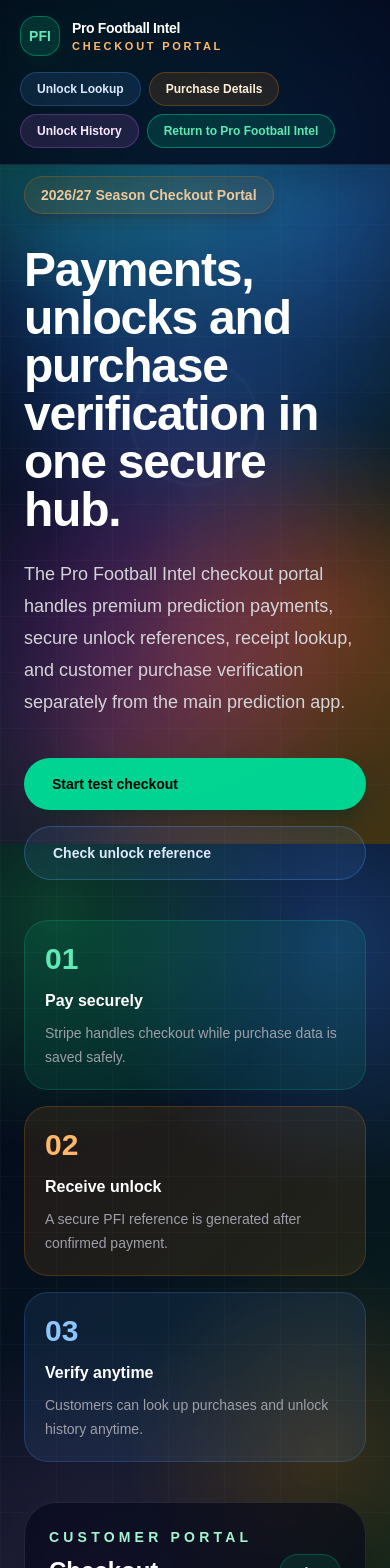
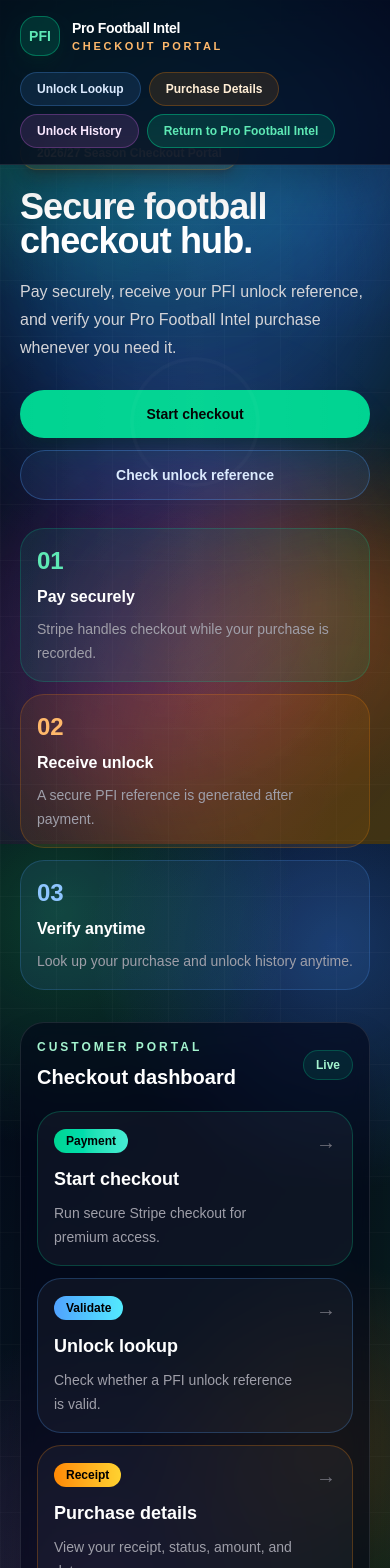
Before and after one commit to Scoreleeo/profbint-checkout, a Next.js app: page / in a window 390 px wide. Shown: the top 1568 px of the page. Built offline with nearby package versions, Linux system fonts and the light colour scheme.

Commit message:
Improve checkout dashboard mobile layout

```diff
--- a/app/page.tsx
+++ b/app/page.tsx
@@ -2,7 +2,7 @@
   {
     title: "Start checkout",
     href: "/test-checkout",
-    description: "Run the secure Stripe checkout flow for premium access.",
+    description: "Run secure Stripe checkout for premium access.",
     accent: "from-emerald-400 to-teal-300",
     border: "border-emerald-400/25",
     badge: "Payment",
@@ -10,7 +10,7 @@
   {
     title: "Unlock lookup",
     href: "/unlock",
-    description: "Quickly check whether a PFI unlock reference is valid.",
+    description: "Check whether a PFI unlock reference is valid.",
     accent: "from-blue-400 to-cyan-300",
     border: "border-blue-400/25",
     badge: "Validate",
@@ -18,7 +18,7 @@
   {
     title: "Purchase details",
     href: "/purchase",
-    description: "View product, amount, status, and purchase timestamps.",
+    description: "View your receipt, status, amount, and dates.",
     accent: "from-orange-400 to-amber-300",
     border: "border-orange-400/25",
     badge: "Receipt",
@@ -26,7 +26,7 @@
   {
     title: "Unlock history",
     href: "/unlock-history",
-    description: "Review the full unlock timeline and verification status.",
+    description: "Review your full unlock timeline.",
     accent: "from-fuchsia-400 to-purple-300",
     border: "border-fuchsia-400/25",
     badge: "History",
@@ -35,89 +35,100 @@
 
 export default function Home() {
   return (
-    <main className="min-h-screen px-6 py-10 text-white">
-      <section className="mx-auto flex min-h-[calc(100vh-180px)] w-full max-w-7xl flex-col">
-        <div className="grid flex-1 items-center gap-10 py-10 lg:grid-cols-[1.05fr_0.95fr]">
+    <main className="min-h-screen px-5 py-6 text-white sm:px-6 sm:py-10">
+      <section className="mx-auto flex w-full max-w-7xl flex-col">
+        <div className="grid gap-8 py-4 sm:py-8 lg:grid-cols-[1.05fr_0.95fr] lg:items-center">
           <section>
-            <div className="inline-flex rounded-full border border-orange-400/25 bg-orange-400/10 px-4 py-2 text-sm font-black text-orange-200 shadow-lg shadow-orange-950/20">
+            <div className="inline-flex rounded-full border border-orange-400/25 bg-orange-400/10 px-4 py-2 text-xs font-black text-orange-200 shadow-lg shadow-orange-950/20 sm:text-sm">
               2026/27 Season Checkout Portal
             </div>
 
-            <h1 className="mt-8 max-w-4xl text-5xl font-black tracking-tight text-white sm:text-6xl lg:text-7xl">
-              Payments, unlocks and purchase verification in one secure hub.
+            <h1 className="mt-5 max-w-4xl text-4xl font-black leading-[0.95] tracking-tight text-white sm:mt-8 sm:text-6xl lg:text-7xl">
+              Secure football checkout hub.
             </h1>
 
-            <p className="mt-6 max-w-2xl text-lg leading-8 text-zinc-300">
-              The Pro Football Intel checkout portal handles premium prediction
-              payments, secure unlock references, receipt lookup, and customer
-              purchase verification separately from the main prediction app.
+            <p className="mt-5 max-w-2xl text-base leading-7 text-zinc-300 sm:mt-6 sm:text-lg sm:leading-8">
+              Pay securely, receive your PFI unlock reference, and verify your
+              Pro Football Intel purchase whenever you need it.
             </p>
 
-            <div className="mt-10 flex flex-col gap-4 sm:flex-row">
+            <div className="mt-7 flex flex-col gap-3 sm:mt-10 sm:flex-row sm:gap-4">
               <a
                 href="/test-checkout"
-                className="rounded-full bg-emerald-400 px-7 py-4 text-sm font-black text-black shadow-xl shadow-emerald-950/30 transition hover:bg-emerald-300"
+                className="rounded-full bg-emerald-400 px-6 py-3.5 text-center text-sm font-black text-black shadow-xl shadow-emerald-950/30 transition hover:bg-emerald-300 sm:px-7 sm:py-4"
               >
-                Start test checkout
+                Start checkout
               </a>
 
               <a
                 href="/unlock"
-                className="rounded-full border border-blue-400/30 bg-blue-400/10 px-7 py-4 text-sm font-black text-blue-100 transition hover:bg-blue-400/20"
+                className="rounded-full border border-blue-400/30 bg-blue-400/10 px-6 py-3.5 text-center text-sm font-black text-blue-100 transition hover:bg-blue-400/20 sm:px-7 sm:py-4"
               >
                 Check unlock reference
               </a>
             </div>
 
-            <div className="mt-10 grid gap-4 sm:grid-cols-3">
-              <div className="rounded-3xl border border-emerald-400/20 bg-emerald-400/10 p-5">
-                <p className="text-3xl font-black text-emerald-300">01</p>
-                <p className="mt-3 font-bold text-white">Pay securely</p>
+            <div className="mt-7 grid gap-3 sm:mt-10 sm:grid-cols-3 sm:gap-4">
+              <div className="rounded-3xl border border-emerald-400/20 bg-emerald-400/10 p-4 sm:p-5">
+                <p className="text-2xl font-black text-emerald-300 sm:text-3xl">
+                  01
+                </p>
+                <p className="mt-2 font-bold text-white sm:mt-3">
+                  Pay securely
+                </p>
                 <p className="mt-2 text-sm leading-6 text-zinc-400">
-                  Stripe handles checkout while purchase data is saved safely.
+                  Stripe handles checkout while your purchase is recorded.
                 </p>
               </div>
 
-              <div className="rounded-3xl border border-orange-400/20 bg-orange-400/10 p-5">
-                <p className="text-3xl font-black text-orange-300">02</p>
-                <p className="mt-3 font-bold text-white">Receive unlock</p>
+              <div className="rounded-3xl border border-orange-400/20 bg-orange-400/10 p-4 sm:p-5">
+                <p className="text-2xl font-black text-orange-300 sm:text-3xl">
+                  02
+                </p>
+                <p className="mt-2 font-bold text-white sm:mt-3">
+                  Receive unlock
+                </p>
                 <p className="mt-2 text-sm leading-6 text-zinc-400">
-                  A secure PFI reference is generated after confirmed payment.
+                  A secure PFI reference is generated after payment.
                 </p>
               </div>
 
-              <div className="rounded-3xl border border-blue-400/20 bg-blue-400/10 p-5">
-                <p className="text-3xl font-black text-blue-300">03</p>
-                <p className="mt-3 font-bold text-white">Verify anytime</p>
+              <div className="rounded-3xl border border-blue-400/20 bg-blue-400/10 p-4 sm:p-5">
+                <p className="text-2xl font-black text-blue-300 sm:text-3xl">
+                  03
+                </p>
+                <p className="mt-2 font-bold text-white sm:mt-3">
+                  Verify anytime
+                </p>
                 <p className="mt-2 text-sm leading-6 text-zinc-400">
-                  Customers can look up purchases and unlock history anytime.
+                  Look up your purchase and unlock history anytime.
                 </p>
               </div>
             </div>
           </section>
 
-          <aside className="rounded-[2rem] border border-white/10 bg-slate-950/60 p-6 shadow-2xl shadow-black/30 backdrop-blur">
+          <aside className="rounded-[1.5rem] border border-white/10 bg-slate-950/60 p-4 shadow-2xl shadow-black/30 backdrop-blur sm:rounded-[2rem] sm:p-6">
             <div className="flex items-center justify-between gap-4">
               <div>
-                <p className="text-sm font-black uppercase tracking-[0.3em] text-emerald-200">
+                <p className="text-xs font-black uppercase tracking-[0.25em] text-emerald-200 sm:text-sm sm:tracking-[0.3em]">
                   Customer portal
                 </p>
-                <h2 className="mt-2 text-2xl font-black text-white">
+                <h2 className="mt-2 text-xl font-black text-white sm:text-2xl">
                   Checkout dashboard
                 </h2>
               </div>
 
-              <div className="rounded-full border border-emerald-400/25 bg-emerald-400/10 px-4 py-2 text-sm font-black text-emerald-200">
+              <div className="rounded-full border border-emerald-400/25 bg-emerald-400/10 px-3 py-1.5 text-xs font-black text-emerald-200 sm:px-4 sm:py-2 sm:text-sm">
                 Live
               </div>
             </div>
 
-            <div className="mt-6 grid gap-4">
+            <div className="mt-5 grid gap-3 sm:mt-6 sm:gap-4">
               {portalCards.map((card) => (
                 <a
                   key={card.href}
                   href={card.href}
-                  className={`group rounded-3xl border ${card.border} bg-white/[0.045] p-5 transition hover:-translate-y-1 hover:bg-white/[0.075]`}
+                  className={`group rounded-3xl border ${card.border} bg-white/[0.045] p-4 transition hover:-translate-y-1 hover:bg-white/[0.075] sm:p-5`}
                 >
                   <div className="flex items-start justify-between gap-4">
                     <div>
@@ -127,7 +138,7 @@
                         {card.badge}
                       </div>
 
-                      <h3 className="mt-4 text-xl font-black text-white">
+                      <h3 className="mt-3 text-lg font-black text-white sm:mt-4 sm:text-xl">
                         {card.title}
                       </h3>
 
@@ -136,7 +147,7 @@
                       </p>
                     </div>
 
-                    <span className="text-2xl text-zinc-500 transition group-hover:text-white">
+                    <span className="text-xl text-zinc-500 transition group-hover:text-white sm:text-2xl">
                       →
                     </span>
                   </div>
@@ -144,14 +155,14 @@
               ))}
             </div>
 
-            <div className="mt-6 rounded-3xl border border-white/10 bg-black/25 p-5">
+            <div className="mt-5 rounded-3xl border border-white/10 bg-black/25 p-4 sm:mt-6 sm:p-5">
               <p className="font-black text-white">Support</p>
               <p className="mt-2 text-sm leading-6 text-zinc-400">
                 Need help with a payment or unlock reference?
               </p>
               <a
                 href="mailto:support@profbint.com"
-                className="mt-3 inline-flex text-sm font-black text-emerald-300 hover:text-emerald-200"
+                className="mt-3 inline-flex text-sm font-black text-orange-300 hover:text-orange-200"
               >
                 support@profbint.com
               </a>
```
